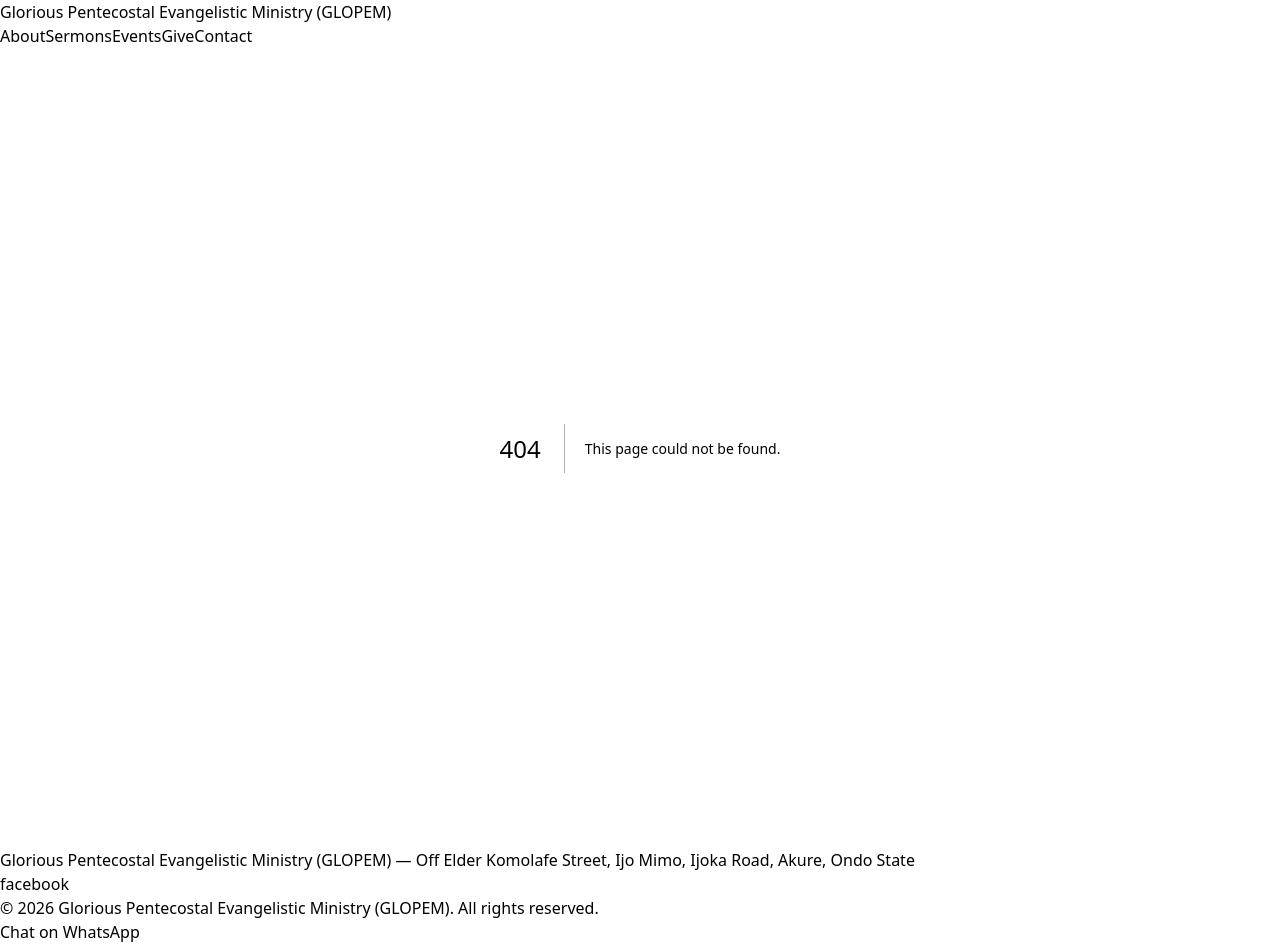
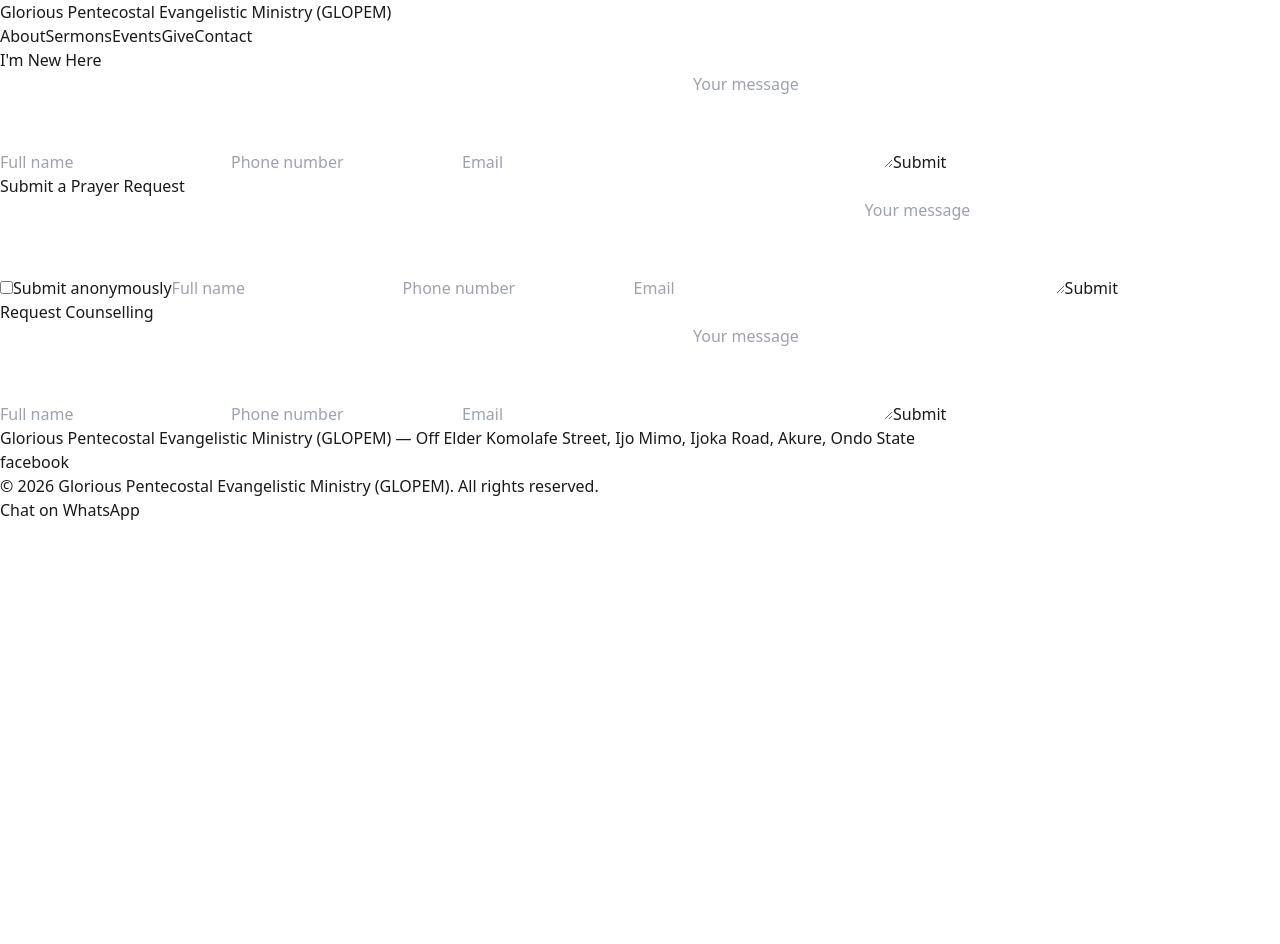
Before and after one commit to okivictor01-bit/Glopem, a Next.js app: page /contact in a window 1280 px wide. Before the commit this address had no page. After the commit the page ends 800 px from the top, so only its background shows below. Built offline with nearby package versions, Linux system fonts and the light colour scheme; no server answers.

Commit message:
Create page.tsx

```diff
--- /dev/null
+++ b/app/contact/page.tsx
@@ -0,0 +1,17 @@
+import GenericForm from "@/components/GenericForm";
+
+export default function ContactPage() {
+  return (
+    <div className="grid gap-12">
+      <div id="new-here">
+        <GenericForm formType="visitor_registration" />
+      </div>
+      <div>
+        <GenericForm formType="prayer_request" />
+      </div>
+      <div>
+        <GenericForm formType="counselling" />
+      </div>
+    </div>
+  );
+}
```
